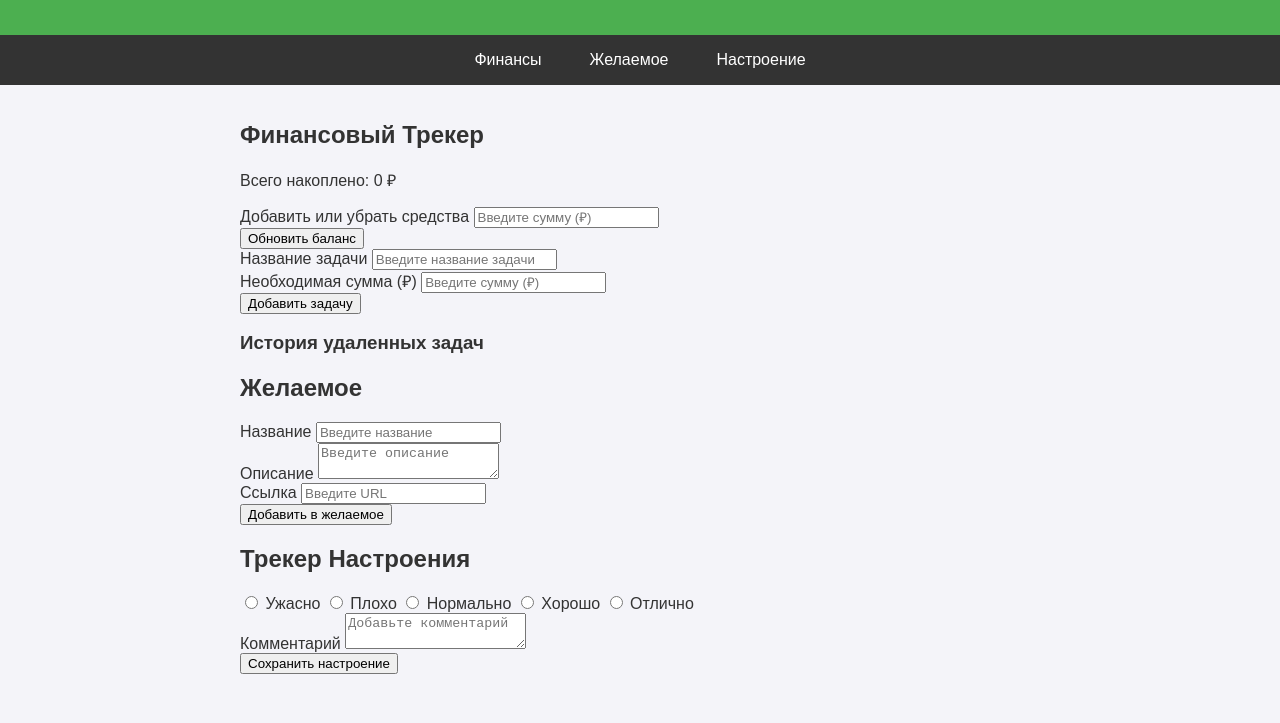
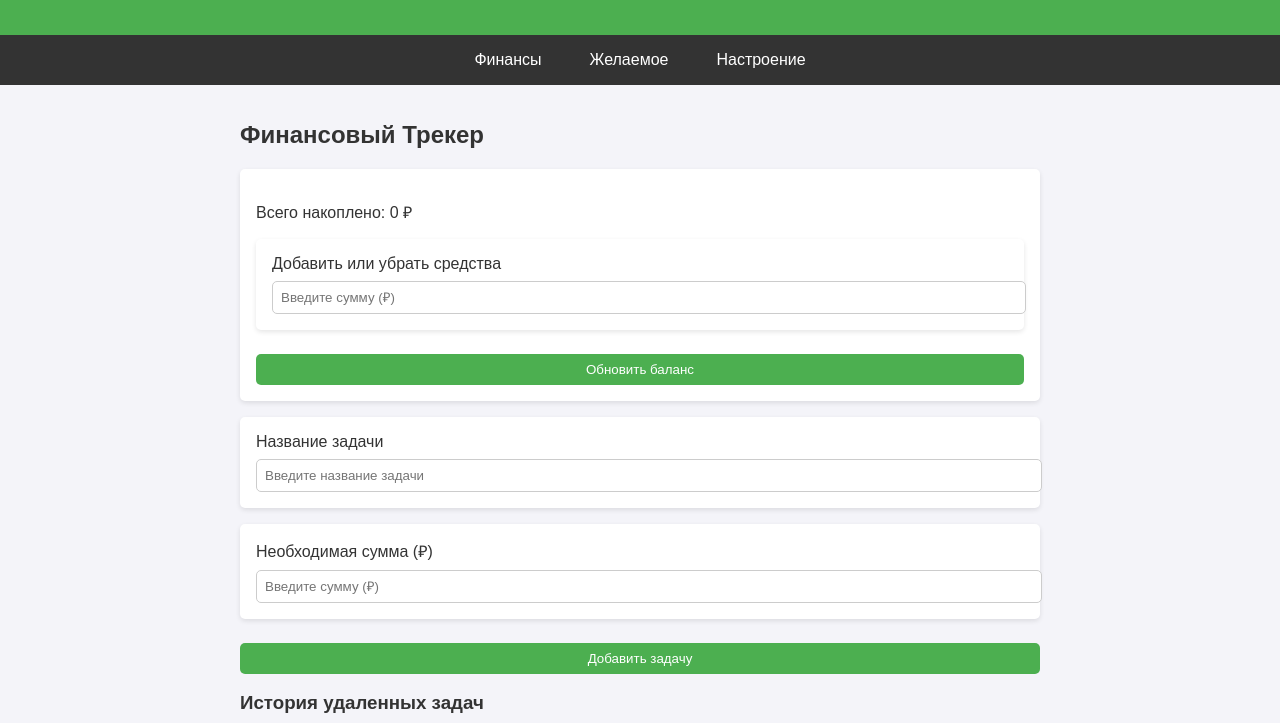
Before and after one commit to gagara2365/finance-tracker, a plain HTML site: page index.html in a window 1280 px wide. Shown: the part 77-800 px from the top of the page. Drawn offline with Linux system fonts and the light colour scheme.

Commit message:
Update styles.css

```diff
--- a/styles.css
+++ b/styles.css
@@ -1,19 +1,17 @@
+/* Основные стили */
 body {
     font-family: Arial, sans-serif;
     margin: 0;
     padding: 0;
-    box-sizing: border-box;
     background-color: #f4f4f9;
     color: #333;
 }
-
 header {
     background-color: #4caf50;
     color: white;
     padding: 1rem;
     text-align: center;
 }
-
 nav {
     display: flex;
     justify-content: center;
@@ -21,7 +19,6 @@ nav {
     background-color: #333;
     padding: 0.5rem 0;
 }
-
 nav a {
     color: white;
     text-decoration: none;
@@ -29,29 +26,41 @@ nav a {
     border-radius: 5px;
     transition: background-color 0.3s;
 }
-
-nav a:hover {
+nav a:hover, nav a.active {
     background-color: #575757;
 }
-
 .container {
     padding: 1rem;
     max-width: 800px;
     margin: auto;
 }
-
-.hidden {
+.tab-content {
     display: none;
 }
-
-.page {
+.tab-content.active {
     display: block;
 }
-
-.task, .wishlist-item, .mood-entry, .deleted-task {
+/* Общие элементы */
+.balance-display, .form-group, .task, .wishlist-item, .mood-entry {
     background: white;
     padding: 1rem;
     margin-bottom: 1rem;
     border-radius: 5px;
     box-shadow: 0 2px 5px rgba(0, 0, 0, 0.1);
 }
+input, textarea, button {
+    width: 100%;
+    padding: 0.5rem;
+    margin-top: 0.5rem;
+    border: 1px solid #ccc;
+    border-radius: 5px;
+}
+button {
+    background-color: #4caf50;
+    color: white;
+    border: none;
+    cursor: pointer;
+}
+button:hover {
+    background-color: #45a049;
+}
```
